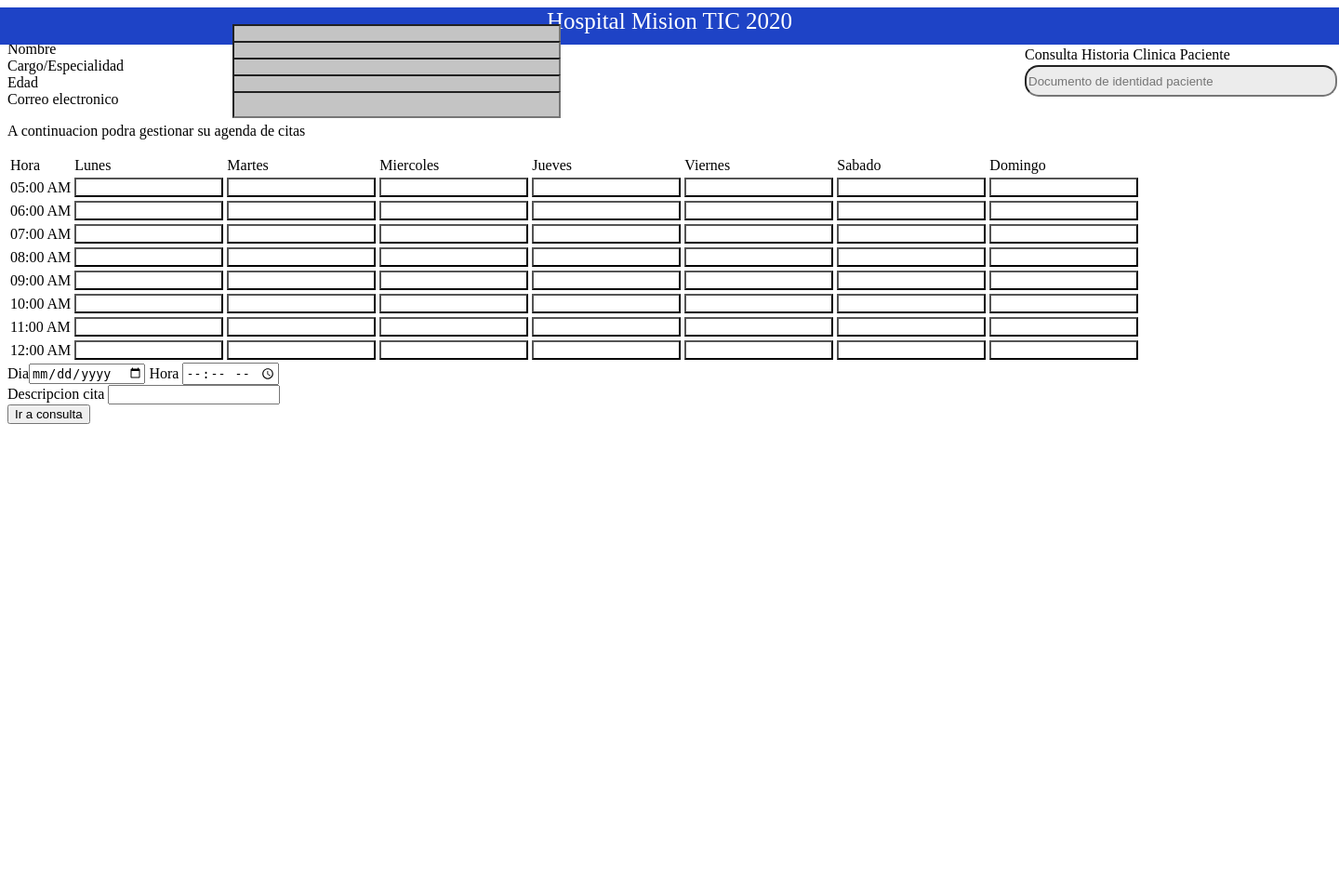
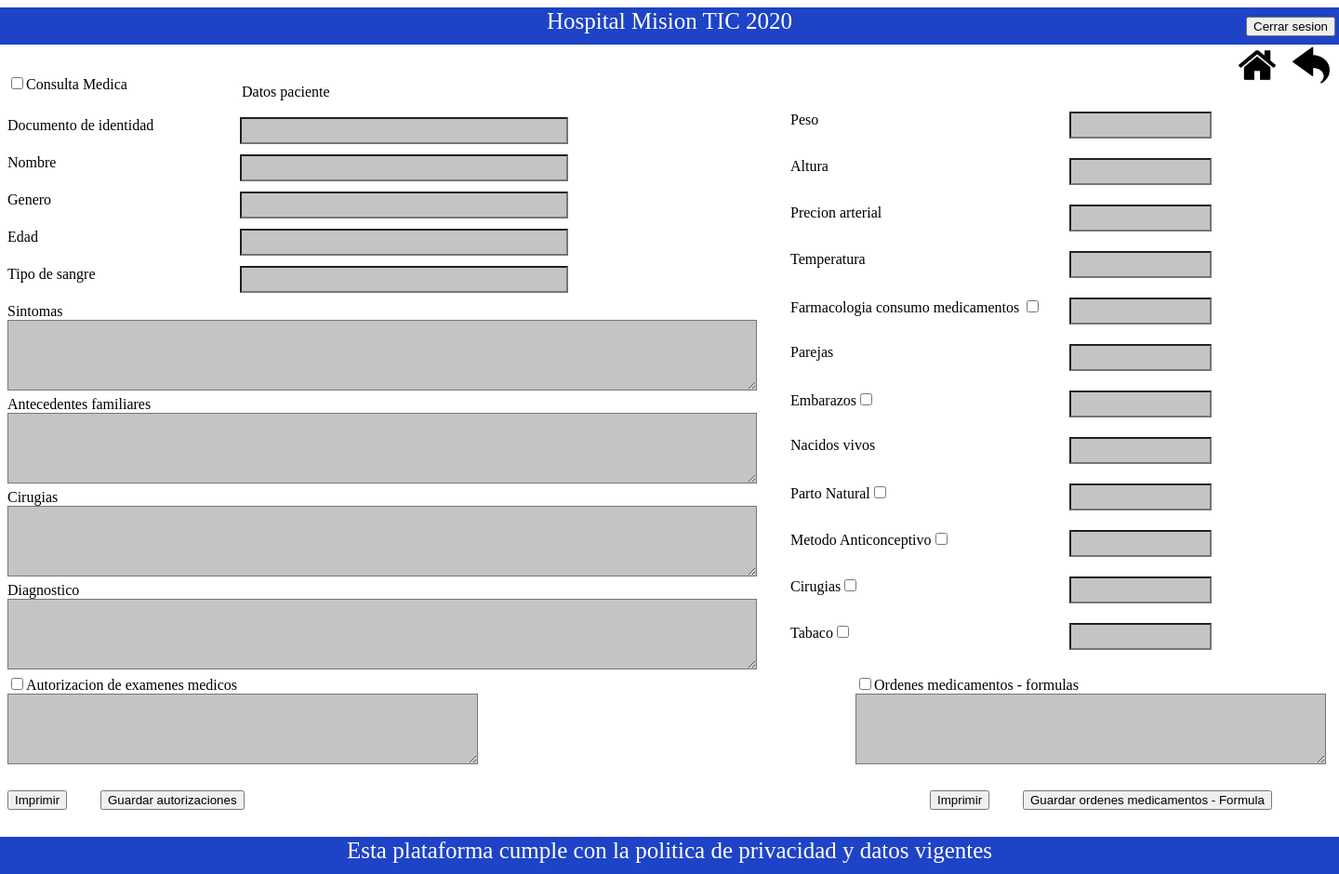
Before and after one commit to MSRestreLeon/Grupo-5-, a Flask app: page /medico/consultaMedica in a window 1440 px wide. Shown: the whole page at 93% size. Before the commit the page ends 456 px from the top, so only its background shows below. Run offline with Flask 2, Linux system fonts and the light colour scheme.

Commit message:
Se Añade pagina Consulta medica

```diff
--- a/003_proyecto/static/css/estilos.css
+++ b/003_proyecto/static/css/estilos.css
@@ -85,3 +85,24 @@
     left: 0px;
     right: 0px;
 }
+.textoConsulta {
+    text-align: left;
+    position: absolute;
+    width: 800px;
+    height: 70px;
+    background: #C4C4C4;
+}
+.textoAutorizaciones {
+    text-align: left;
+    position: absolute;
+    width: 500px;
+    height: 70px;
+    background: #C4C4C4;
+}
+.datosConsulta{
+    position: absolute;
+    width: 145px;
+    height: 23px;
+    left: 300px;
+    background: #C4C4C4;
+}
--- a/003_proyecto/templates/consultaMedica.html
+++ b/003_proyecto/templates/consultaMedica.html
@@ -1,3 +1,4 @@
+
 <!DOCTYPE html>
 <html lang="en">
 
@@ -9,57 +10,61 @@
 </head>
 
 <body>
-    <div class="franja">Hospital Mision TIC 2020</div>
-    <div>
-        <label>Perfil de usuario</label>
+  <div class="franja">Hospital Mision TIC 2020 <input type="button" value="Cerrar sesion" style="position: absolute; left: 1340px;top: 10px;"> </div>
+    <form action="">
+        <div><img src="/static/images/back.png" alt="" style="position: absolute;width: 40px;height: 40px;left: 1390px;top: 50px;" onclick="refmedico()"></div>
+        <div><img src="/static/images/home.png" alt="" style="position: absolute;width: 40px;height: 40px;left: 1332px;top: 50px;" onclick="refmedico()"></div>
+    </form>
+    <div style="position: absolute;top: 80px;">
+      <div><input type="checkbox"><label>Consulta Medica</label></div>
     </div>
+    <div style="position: absolute;top: 90px;left: 260px;">Datos paciente</div>
     <form action="" method="">
-        <div>Documento de identidad<input type="text" name="cedula" class="perfil" > </div>
-        <div>Nombre <input type="text" name="nombre" class="perfil"> </div>
-        <div>Cargo/Especialidad<input type="text" name="cargo" class="perfil"></div>
-        <div>Edad<input type="text" name="edad" class="perfil"></div>
-        <div>Correo electronico <input type="text" name="correo" class="perfil"></div>
+        <div style=" position: absolute; top: 126px;">Documento de identidad<input type="text" name="cedula" class="perfil" > </div>
+        <div style=" position: absolute; top: 166px;">Nombre <input type="text" name="nombre" class="perfil"> </div>
+        <div style=" position: absolute; top: 206px;">Genero<input type="text" name="genero" class="perfil"></div>
+        <div style=" position: absolute; top: 246px;">Edad<input type="text" name="edad" class="perfil"></div>
+        <div style=" position: absolute; top: 286px;">Tipo de sangre <input type="text" name="nombre" class="perfil"> </div>
+        <div style=" position: absolute; top: 326px;">Sintomas<div><textarea name="" id="" cols="30" rows="10" class="textoConsulta"></textarea></div></div>
+        <div style=" position: absolute; top: 426px;">Antecedentes familiares<div><textarea name="" id="" cols="30" rows="10" class="textoConsulta"></textarea></div></div>
+        <div style=" position: absolute; top: 526px;">Cirugias<div><textarea name="" id="" cols="30" rows="10" class="textoConsulta"></textarea></div></div>
+        <div style=" position: absolute; top: 626px;">Diagnostico<div><textarea name="" id="" cols="30" rows="10" class="textoConsulta"></textarea></div></div>
     </form>
-    <p>A continuacion podra gestionar su agenda de citas</p>
-    <table class="">
-        <tr>
-          <td>Hora</td><td>Lunes</td><td>Martes</td><td>Miercoles</td><td>Jueves</td><td>Viernes</td><td>Sabado</td><td>Domingo</td>
-        </tr>
-        <tr>
-          <td>05:00 AM</td><td><input type="button" class="his_cli"></td><td><input type="button" class="his_cli"></td><td><input type="button" class="his_cli"></td><td><input type="button" class="his_cli"></td><td><input type="button" class="his_cli"></td><td><input type="button" class="his_cli"></td><td><input type="button" class="his_cli"></td>
-        </tr>
-        <tr>
-          <td>06:00 AM</td><td><input type="button" class="his_cli"></td><td><input type="button" class="his_cli"></td><td><input type="button" class="his_cli"></td><td><input type="button" class="his_cli"></td><td><input type="button" class="his_cli"></td><td><input type="button" class="his_cli"></td><td><input type="button" class="his_cli"></td>
-        </tr>
-        <tr>
-          <td>07:00 AM</td><td><input type="button" class="his_cli"></td><td><input type="button" class="his_cli"></td><td><input type="button" class="his_cli"></td><td><input type="button" class="his_cli"></td><td><input type="button" class="his_cli"></td><td><input type="button" class="his_cli"></td><td><input type="button" class="his_cli"></td>
-        </tr>
-        <tr>
-          <td>08:00 AM</td><td><input type="button" class="his_cli"></td><td><input type="button" class="his_cli"></td><td><input type="button" class="his_cli"></td><td><input type="button" class="his_cli"></td><td><input type="button" class="his_cli"></td><td><input type="button" class="his_cli"></td><td><input type="button" class="his_cli"></td>
-        </tr>
-        <tr>
-          <td>09:00 AM</td><td><input type="button" class="his_cli"></td><td><input type="button" class="his_cli"></td><td><input type="button" class="his_cli"></td><td><input type="button" class="his_cli"></td><td><input type="button" class="his_cli"></td><td><input type="button" class="his_cli"></td><td><input type="button" class="his_cli"></td>
-        </tr>
-        <tr>
-          <td>10:00 AM</td><td><input type="button" class="his_cli"></td><td><input type="button" class="his_cli"></td><td><input type="button" class="his_cli"></td><td><input type="button" class="his_cli"></td><td><input type="button" class="his_cli"></td><td><input type="button" class="his_cli"></td><td><input type="button" class="his_cli"></td>
-        </tr>
-        <tr>
-          <td>11:00 AM</td><td><input type="button" class="his_cli"></td><td><input type="button" class="his_cli"></td><td><input type="button" class="his_cli"></td><td><input type="button" class="his_cli"></td><td><input type="button" class="his_cli"></td><td><input type="button" class="his_cli"></td><td><input type="button" class="his_cli"></td>
-        </tr>
-        <tr>
-          <td>12:00 AM</td><td><input type="button" class="his_cli"></td><td><input type="button" class="his_cli"></td><td><input type="button" class="his_cli"></td><td><input type="button" class="his_cli"></td><td><input type="button" class="his_cli"></td><td><input type="button" class="his_cli"></td><td><input type="button" class="his_cli"></td>
-        </tr>
-    </table>
-    <form action="" method="">
-        <div>Dia<input type="date" > Hora <input type="time"> </div>
-        <div>Descripcion cita <input type="text" > </div>
-        <input type="button" value="Ir a consulta">
+    <form action="" >
+      <div style="position:absolute;top:120px;left: 850px;">Peso<input type="text" class="datosConsulta"></div>
+      <div style="position:absolute;top:170px;left: 850px;">Altura<input type="text" class="datosConsulta"></div>
+      <div style="position:absolute;top:220px;left: 850px;">Precion arterial<input type="text" class="datosConsulta"></div>
+      <div style="position:absolute;top:270px;left: 850px;">Temperatura<input type="text" class="datosConsulta"> </div>
+      <div style="position:absolute;top:320px;left: 850px;">Farmacologia consumo medicamentos <input type="checkbox"><input type="text"class="datosConsulta"></div>
+      <div style="position:absolute;top:370px;left: 850px;">Parejas<input type="text" class="datosConsulta"></div>
+      <div style="position:absolute;top:420px;left: 850px;">Embarazos<input type="checkbox"> <input type="text" class="datosConsulta"></div>
+      <div style="position:absolute;top:470px;left: 850px;">Nacidos vivos<input type="text" class="datosConsulta"></div>
+      <div style="position:absolute;top:520px;left: 850px;">Parto Natural<input type="checkbox"><input type="text" class="datosConsulta"></div>
+      <div style="position:absolute;top:570px;left: 850px;">Metodo Anticonceptivo<input type="checkbox"><input type="text" class="datosConsulta"></div>
+      <div style="position:absolute;top:620px;left: 850px;">Cirugias<input type="checkbox"><input type="text" class="datosConsulta"></div>
+      <div style="position:absolute;top:670px;left: 850px;">Tabaco<input type="checkbox"><input type="text" class="datosConsulta"></div>
+      <!--<div style="position:absolute;top:120px;left: 1250px;">Consumo de alcohol<input type="checkbox"></div>
+      <div style="position:absolute;top:170px;left: 1250px;">Drogas<input type="checkbox"><input type="text"></div>
+      <div style="position:absolute;top:220px;left: 1250px;">Infusione<input type="checkbox"><input type="text"></div>-->
     </form>
-    <form action="">
-        <div style="position: absolute;width: 336px;height: 34px;left: 1102px;top: 50px;">Consulta Historia Clinica Paciente</div>
-        <div > <input type="search" placeholder="Documento de identidad paciente " style="position: absolute;width: 336px;height: 34px;left: 1102px;top: 70px;background: #ECECEC;border-radius: 15px;"> </div>
     </form>
+    <form action="" style=" position: absolute; top: 726px;">
+      <div><input type="checkbox"><label>Autorizacion de examenes medicos</label></div>
+      <div><textarea name="" id="" cols="30" rows="10" class="textoAutorizaciones"></textarea></div>
+    </form>
+    <form action="" style="position: absolute;top: 850px;"><input type="button" value="Imprimir"><input type="button" value="Guardar autorizaciones" style="position: absolute; left: 100px;"></form>
+    <form action="" style=" position: absolute; top: 726px;left: 920px;">
+      <div><input type="checkbox"><label>Ordenes medicamentos - formulas</label></div>
+      <div><textarea name="" id="" cols="30" rows="10" class="textoAutorizaciones"></textarea></div>
+    </form>
+    <form action="" style="position: absolute;top: 850px;left: 1000px;"><input type="button" value="Imprimir"><input type="button" value="Guardar ordenes medicamentos - Formula" style="position: absolute; left: 100px;"></form>
+    <div class="footer" style="top: 900px;">Esta plataforma cumple con la politica de privacidad y datos vigentes</div>
+
 </body>
-
+<script>
+  function refmedico() {
+    return render_template("medico.html")
+  }
+</script>
 </html>
 <link rel="stylesheet" href="/static/css/estilos.css">
--- a/003_proyecto/templates/historiaClinica.html
+++ b/003_proyecto/templates/historiaClinica.html
@@ -11,13 +11,13 @@
 <body>
     <div class="franja">Hospital Mision TIC 2020 <input type="button" value="Cerrar sesion" style="position: absolute; left: 1340px;top: 10px;"> </div>
     <form action="">
-        <div style="position: absolute;width: 336px;height: 34px;left: 1102px;top: 50px;" ><img src="static/images/back.png" alt=""></div>
-        <div style="position: absolute;width: 336px;height: 34px;left: 1052px;top: 50px;" ><img src="static/images/home.png" alt=""></div>
+        <div><img src="/static/images/back.png" alt="" style="position: absolute;width: 40px;height: 40px;left: 1390px;top: 50px;"></div>
+        <div><img src="/static/images/home.png" alt="" style="position: absolute;width: 40px;height: 40px;left: 1332px;top: 50px;"></div>
     </form>
     <div style="position: absolute;top: 90px;">
         <label>Perfil de paciente</label>
     </div>
-    <div><img class="fotoperfil" src="static/images/person.png"></div>
+    <div><img class="fotoperfil" src="/static/images/person.png"></div>
     <form action="" method="">
         <div style=" position: absolute; top: 126px;left: 250px;">Documento de identidad<input type="text" name="cedula" class="perfil" > </div>
         <div style=" position: absolute; top: 166px;left: 250px">Nombre <input type="text" name="nombre" class="perfil"> </div>
```
